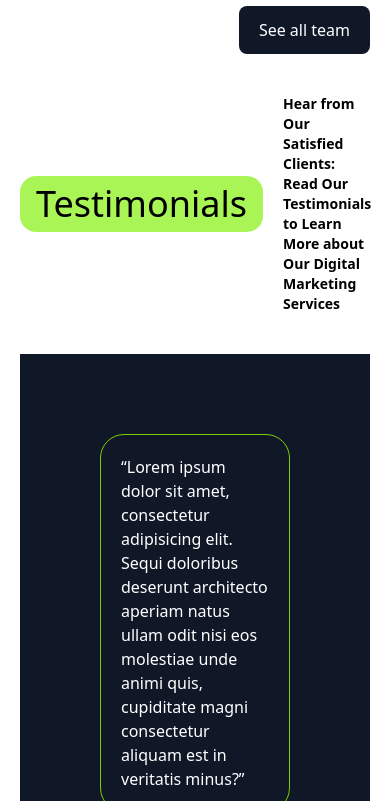
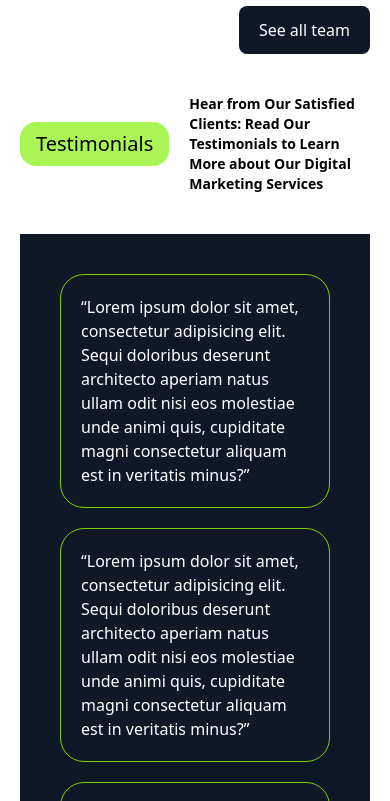
Before and after one commit to terhemeniorwua-png/positivus-landing-page, a website: page index.html in a window 390 px wide. Shown: the part 8985-9786 px from the top of the page. Drawn offline with Linux system fonts and the light colour scheme.

Commit message:
edit the padding of the testimonials

```diff
--- a/index.html
+++ b/index.html
@@ -283,10 +283,10 @@ Meet the skilled and experienced team behind our successful digital marketing st
         <!-- testimonials -->
              <section class="lg:p-10 mt-10 rounded-3xl">
           <div class="flex gap-5 items-center lg:w-[70%] mb-10 ">
-            <div class="button rounded-2xl bg p-2 px-4 text-4xl">Testimonials</div>
+            <div class="button rounded-2xl bg p-2 px-4 text-xl">Testimonials</div>
             <p class="font-semibold text-sm lg:w-[52%]">Hear from Our Satisfied Clients: Read Our Testimonials to Learn More about Our Digital Marketing Services</p>
         </div>
-        <div class="bg-gray-900 lg:h-125 md:grid grid-cols-3 max-md:space-y-5 p-20 md:p-5 lg:p-20 gap-5">
+        <div class="bg-gray-900 lg:h-125 md:grid grid-cols-3 max-md:space-y-5 p-10 md:p-5 lg:p-20 gap-5">
             <div class="border border-lime-500 p-5 rounded-3xl text-white w-">
                 <q>Lorem ipsum dolor sit amet, consectetur adipisicing elit. Sequi doloribus deserunt architecto aperiam natus ullam odit nisi eos molestiae unde animi quis, cupiditate magni consectetur aliquam est in veritatis minus?</q>
             </div>
@@ -298,8 +298,6 @@ Meet the skilled and experienced team behind our successful digital marketing st
             </div>
         </div>
          </section>
-
-        <!-- contact us -->
 
         <!-- contact us -->
        <section class="md:p-10 bg-gray-100 mt-10 rounded-3xl">
```
Also changed, not shown: src/output.css.
